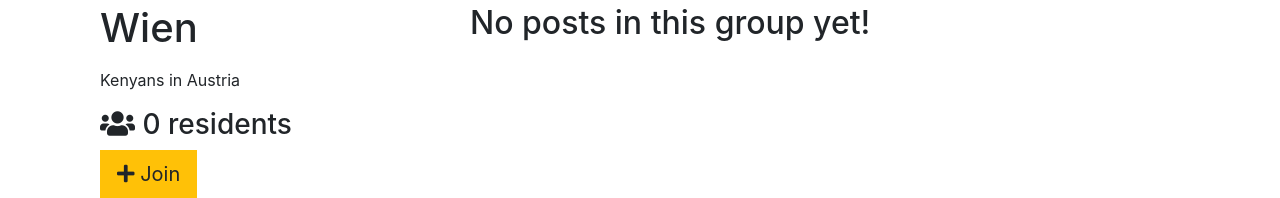
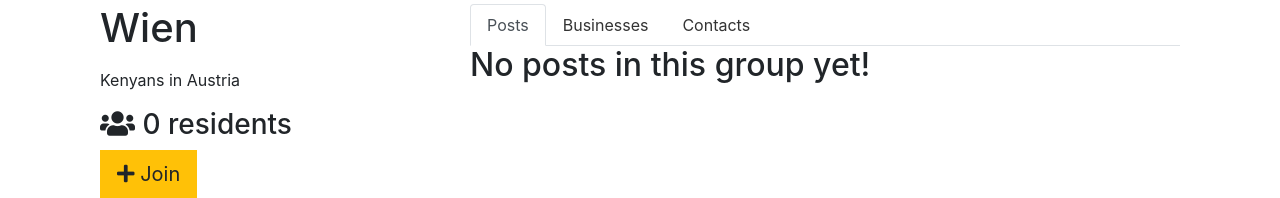
Before and after one commit to c12i/nachbarschaft, a Django app: a page that uses neighborhood/templates/neighborhood/group_detail.html in a window 1280 px wide. Shown: the part 56-254 px from the top of the page. Run offline with Django 3.2, Linux system fonts and the light colour scheme; data comes from the database, SQL or seed files in the repository; both versions use the stored data as it was after the commit; some libraries are stand-ins or nearby versions.

Commit message:
Add nav links for Neighborhood detail page

```diff
--- a/neighborhood/templates/neighborhood/group_detail.html
+++ b/neighborhood/templates/neighborhood/group_detail.html
@@ -32,6 +32,22 @@
 {% block group_content %}
 
 <div class="col-md-8">
+	<ul class="nav nav-tabs" id="myTab" role="tablist">
+		<li class="nav-item">
+			<a class="nav-link active" id="home-tab" data-toggle="tab" href="#home" role="tab" aria-controls="home"
+				aria-selected="true">Posts</a>
+		</li>
+		<li class="nav-item">
+			<a class="nav-link" id="profile-tab" data-toggle="tab" href="#profile" role="tab" aria-controls="profile"
+				aria-selected="false">Businesses</a>
+		</li>
+		<li class="nav-item">
+			<a class="nav-link" id="contact-tab" data-toggle="tab" href="#contact" role="tab" aria-controls="contact"
+				aria-selected="false">Contacts</a>
+		</li>
+	</ul>
+	<div class="tab-content" id="myTabContent">
+		<div class="tab-pane fade show active" id="home" role="tabpanel" aria-labelledby="home-tab">
 			{% if group.posts.count == 0 %}
 			<h2>No posts in this group yet!</h2>
 
@@ -43,4 +59,9 @@
 
 			{% endif %}
 		</div>
+		<div class="tab-pane fade" id="profile" role="tabpanel" aria-labelledby="profile-tab">...</div>
+		<div class="tab-pane fade" id="contact" role="tabpanel" aria-labelledby="contact-tab">...</div>
+	</div>
+
+</div>
 {% endblock %}
--- a/static/nachbarschaft/css/master.css
+++ b/static/nachbarschaft/css/master.css
@@ -22,3 +22,7 @@
     background: #333;
     color: #fff;
 }
+
+.nav-link{
+    color: #333;
+}
```
Also changed, not shown: db.sqlite3. Lines whose indentation alone changed are shown as unchanged.
